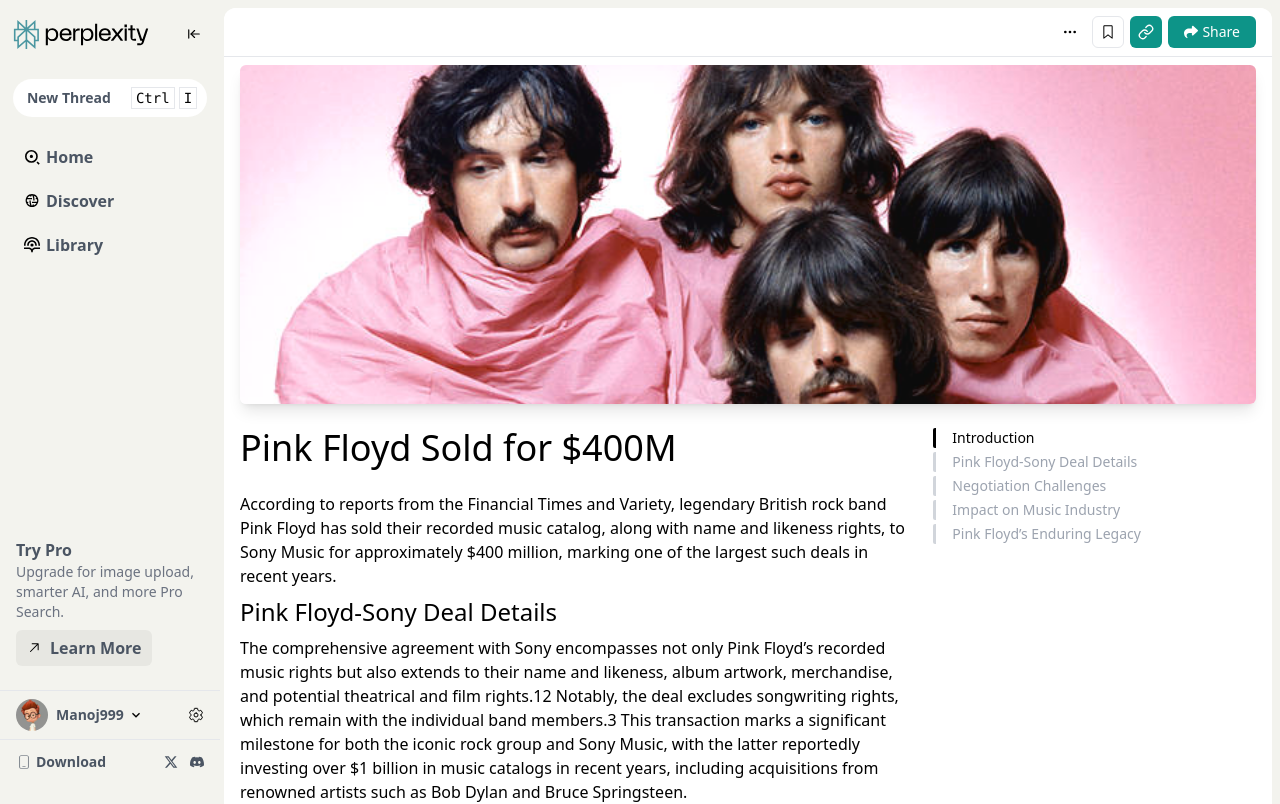
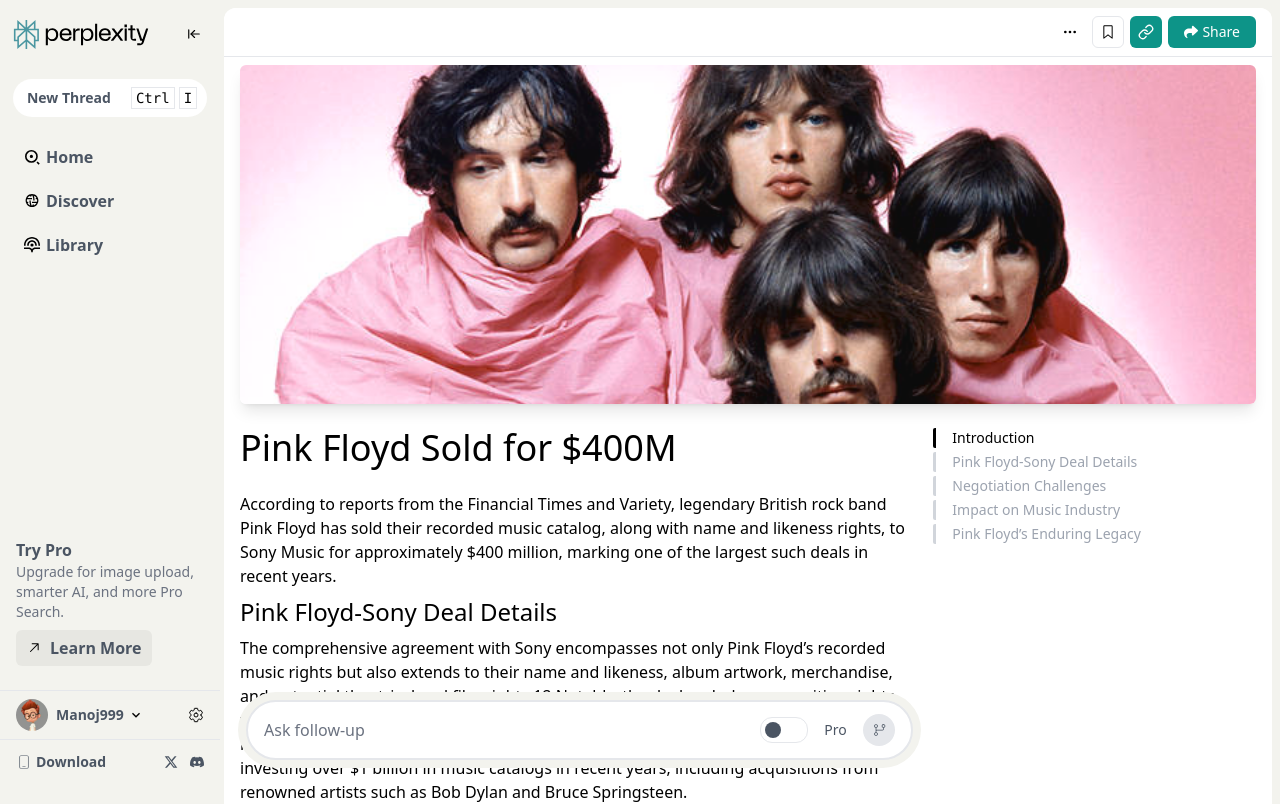
Before and after one commit to Manoj-Kumar-Munda/scalarfield-assignment, a React (Vite) app: page /blog/1 in a window 1280 px wide. Shown: the top 804 px of the page. Built offline with nearby package versions, Linux system fonts and the light colour scheme.

Commit message:
created toggleBtn

```diff
--- a/src/components/BlogHeader.jsx
+++ b/src/components/BlogHeader.jsx
@@ -13,7 +13,7 @@
 
   return (
     <>
-      <div className="sticky top-0 left-4 right-4 h-12 bg-white px-4 rounded-xl">
+      <div className="sticky z-50 top-0 left-4 right-4 h-12 bg-white px-4 rounded-xl">
         <div className="absolute inset-0 grid place-content-center">
           <AnimatePresence>
             {blogTitle && (
--- a/src/components/BlogLayout.jsx
+++ b/src/components/BlogLayout.jsx
@@ -5,6 +5,8 @@
 import { cn } from "../utils/cn";
 import { nanoid } from "nanoid";
 import useApp from "../context/context";
+import { PiGitBranchLight } from "react-icons/pi";
+import ToggleBtn from "./ToggleBtn";
 
 const BlogLayout = () => {
   const [subHeadings, setSubHeadings] = useState([]);
@@ -22,7 +24,7 @@
   }, [activeSubHeading]);
 
   return (
-    <div>
+    <div className="relative">
       <div className="w-full aspect-[3/1] rounded-md overflow-hidden shadow-lg">
         <img
           src={blog?.image}
@@ -54,6 +56,28 @@
           </div>
         </div>
       </div>
+
+      <div className="fixed bottom-8 left-[220px] right-0  ">
+        <div className="max-w-screen-lg mx-auto w-full  grid grid-cols-12">
+          <div className="col-span-8 bg-creame p-2 rounded-full  w-full flex justify-center items-center">
+            <div className="bg-white w-full h-full rounded-full border-2 py-3 flex gap-2 justify-between items-center ">
+              <div className="bg-inherit flex flex-col w-full justify-center ml-4 ">
+                <input
+                  type="text"
+                  placeholder="Ask follow-up"
+                  className="w-full outline-none bg-transparent placeholder:text-gray-500 caret-torquoise"
+                />
+              </div>
+              <div className="inline-flex items-center gap-4 mr-4">
+                <ToggleBtn />
+                <button className="rounded-full aspect-square grid place-content-center w-8 bg-gray-200">
+                  <PiGitBranchLight color="#4b5563" />
+                </button>
+              </div>
+            </div>
+          </div>
+        </div>
+      </div>
     </div>
   );
 };
--- /dev/null
+++ b/src/components/ToggleBtn.jsx
@@ -0,0 +1,32 @@
+import React, { useState } from "react";
+import { motion } from "framer-motion";
+import { cn } from "../utils/cn";
+
+const ToggleBtn = () => {
+  const [isOn, setIsOn] = useState(false);
+
+  return (
+    <div className="flex gap-4 items-center">
+      <button
+        onClick={() => setIsOn((prev) => !prev)}
+        className={
+          "border w-12 rounded-xl px-1 py-1  bg-white  flex items-center transition-all duration-300 "
+        }
+      >
+        <motion.div
+          initial={{ x: isOn ? 22 : 0 }}
+          animate={{ x: isOn ? 22 : 0 }}
+          transition={{ duration: 0.1 }}
+          whileHover={{ scale: 0.9 }}
+          className={cn(
+            "w-4 h-4 rounded-full bg-gray-600",
+            isOn && "bg-torquoise"
+          )}
+        ></motion.div>
+      </button>
+      <span className="text-sm font-medium text-gray-600">Pro</span>
+    </div>
+  );
+};
+
+export default ToggleBtn;
```
